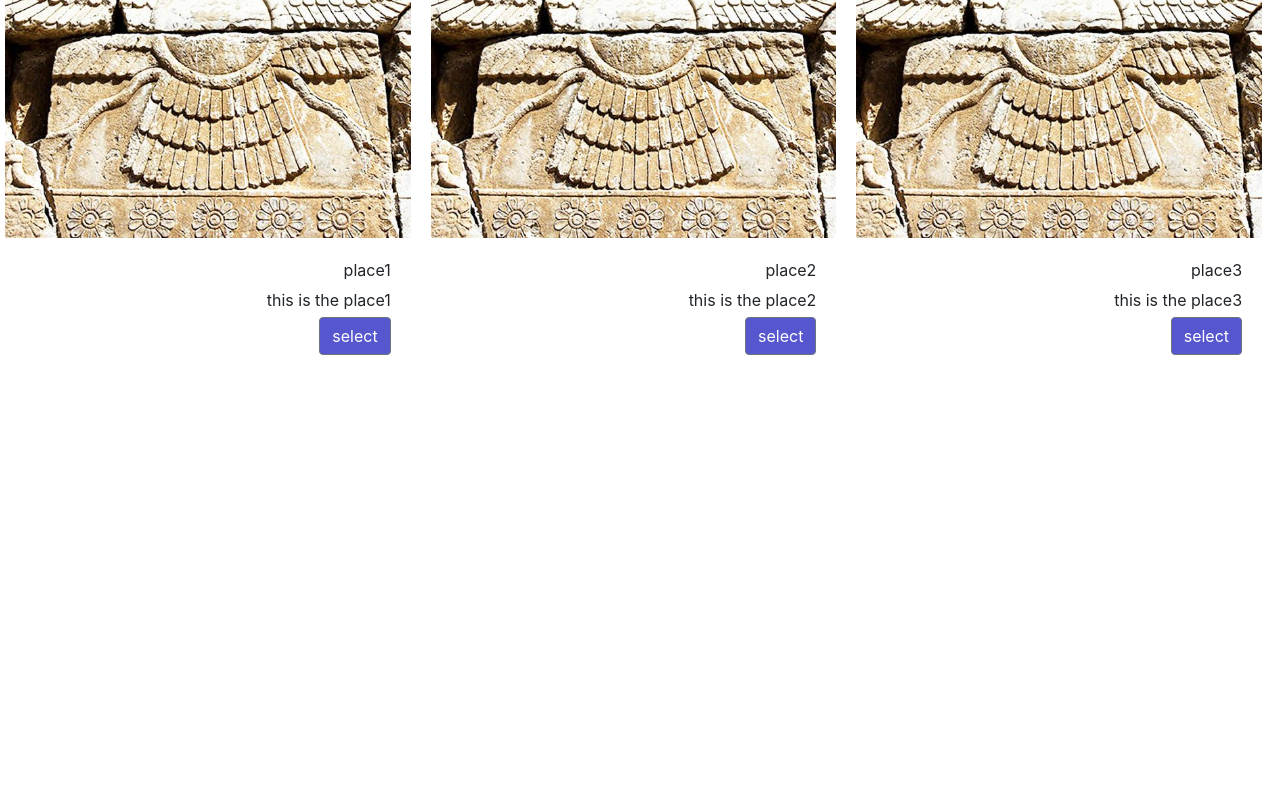
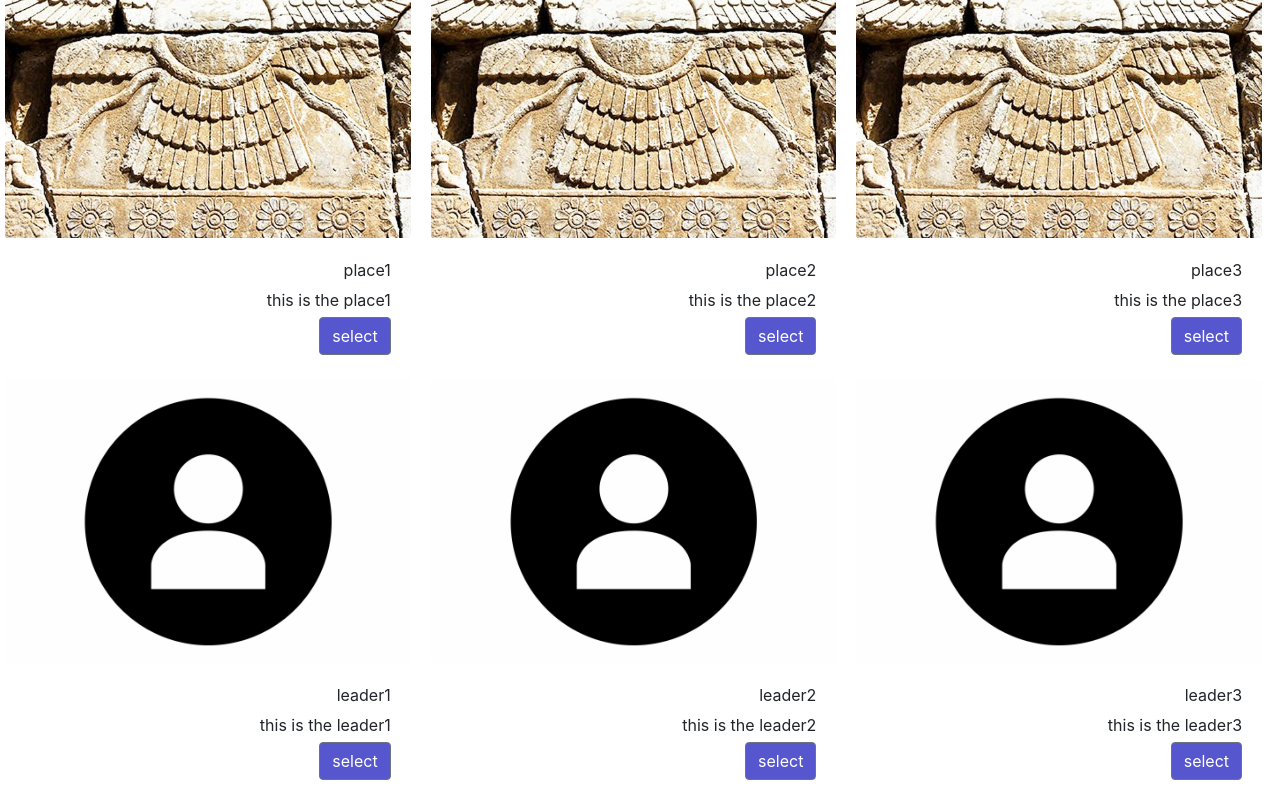
Before and after one commit to MahsaGn/Travelling, a React (Create React App) app: page / in a window 1280 px wide. Shown: the part 1001-1801 px from the top of the page. Before the commit the page ends 1376 px from the top, so only its background shows below. Built offline with nearby package versions, Linux system fonts and the light colour scheme.

Commit message:
some leaders profile bases are added .

```diff
--- a/src/homePage.css
+++ b/src/homePage.css
@@ -26,6 +26,7 @@
 }
 #bg{
   margin-top: 5PX;
+  margin-right: 5px;
 }
 .cardsub{
   margin-bottom: 5px;
--- a/src/homePage.js
+++ b/src/homePage.js
@@ -1,9 +1,10 @@
 import React from 'react';
 import 'bootstrap/dist/css/bootstrap.css';
-import img from './1.jpg';
+import place from './1.jpg';
+import leader from './2.jpg';
 import './homePage.css';
 import { CardImg, CardBody, CardTitle, CardSubtitle, Button,ButtonGroup} from 'reactstrap';
-
+import './columnInHomepage';
 
 const homePage = (props) => {
   return (
@@ -14,7 +15,7 @@ const homePage = (props) => {
       </ButtonGroup>
       <div class="row">
         <div class="column">
-          <CardImg  src={img}/>
+          <CardImg  src={place}/>
           <CardBody >
             <CardTitle >place1</CardTitle>
             <CardSubtitle className="cardsub">this is the place1</CardSubtitle>
@@ -22,7 +23,7 @@ const homePage = (props) => {
           </CardBody>
         </div>
         <div class="column">
-          <CardImg  src={img} />
+          <CardImg  src={place} />
           <CardBody>
             <CardTitle >place2</CardTitle>
             <CardSubtitle className="cardsub">this is the place2</CardSubtitle>
@@ -30,7 +31,7 @@ const homePage = (props) => {
           </CardBody>
          </div>
          <div class="column">
-          <CardImg  src={img} />
+          <CardImg  src={place} />
           <CardBody>
             <CardTitle >place3</CardTitle>
             <CardSubtitle className="cardsub">this is the place3</CardSubtitle>
@@ -40,7 +41,7 @@ const homePage = (props) => {
       </div>
       <div class="row">
         <div class="column">
-          <CardImg  src={img}/>
+          <CardImg  src={place}/>
           <CardBody >
             <CardTitle >place1</CardTitle>
             <CardSubtitle className="cardsub">this is the place1</CardSubtitle>
@@ -48,7 +49,7 @@ const homePage = (props) => {
           </CardBody>
         </div>
         <div class="column">
-          <CardImg  src={img} />
+          <CardImg  src={place} />
           <CardBody>
             <CardTitle >place2</CardTitle>
             <CardSubtitle className="cardsub">this is the place2</CardSubtitle>
@@ -56,10 +57,36 @@ const homePage = (props) => {
           </CardBody>
          </div>
          <div class="column">
-          <CardImg  src={img} />
+          <CardImg  src={place} />
           <CardBody>
             <CardTitle >place3</CardTitle>
             <CardSubtitle className="cardsub">this is the place3</CardSubtitle>
+            <Button className="selectButton">select</Button>
+          </CardBody>
+          </div>
+      </div>
+      <div class="row">
+        <div class="column">
+          <CardImg  src={leader}/>
+          <CardBody >
+            <CardTitle >leader1</CardTitle>
+            <CardSubtitle className="cardsub">this is the leader1</CardSubtitle>
+            <Button className="selectButton">select</Button>
+          </CardBody>
+        </div>
+        <div class="column">
+          <CardImg  src={leader} />
+          <CardBody>
+            <CardTitle >leader2</CardTitle>
+            <CardSubtitle className="cardsub">this is the leader2</CardSubtitle>
+            <Button className="selectButton">select</Button>
+          </CardBody>
+         </div>
+         <div class="column">
+          <CardImg  src={leader} />
+          <CardBody>
+            <CardTitle >leader3</CardTitle>
+            <CardSubtitle className="cardsub">this is the leader3</CardSubtitle>
             <Button className="selectButton">select</Button>
           </CardBody>
           </div>
```
Also changed, not shown: src/2.jpg (added), src/columnInHomepage.js (added).
